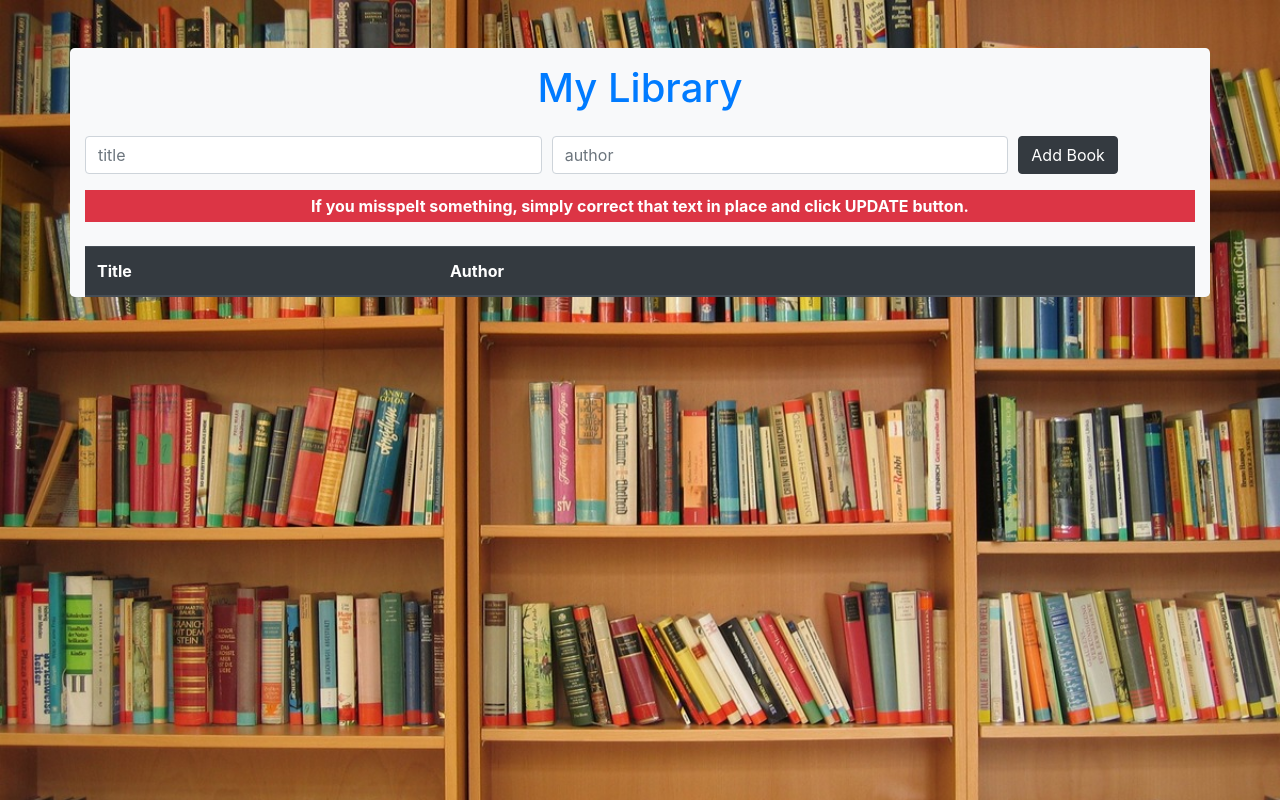
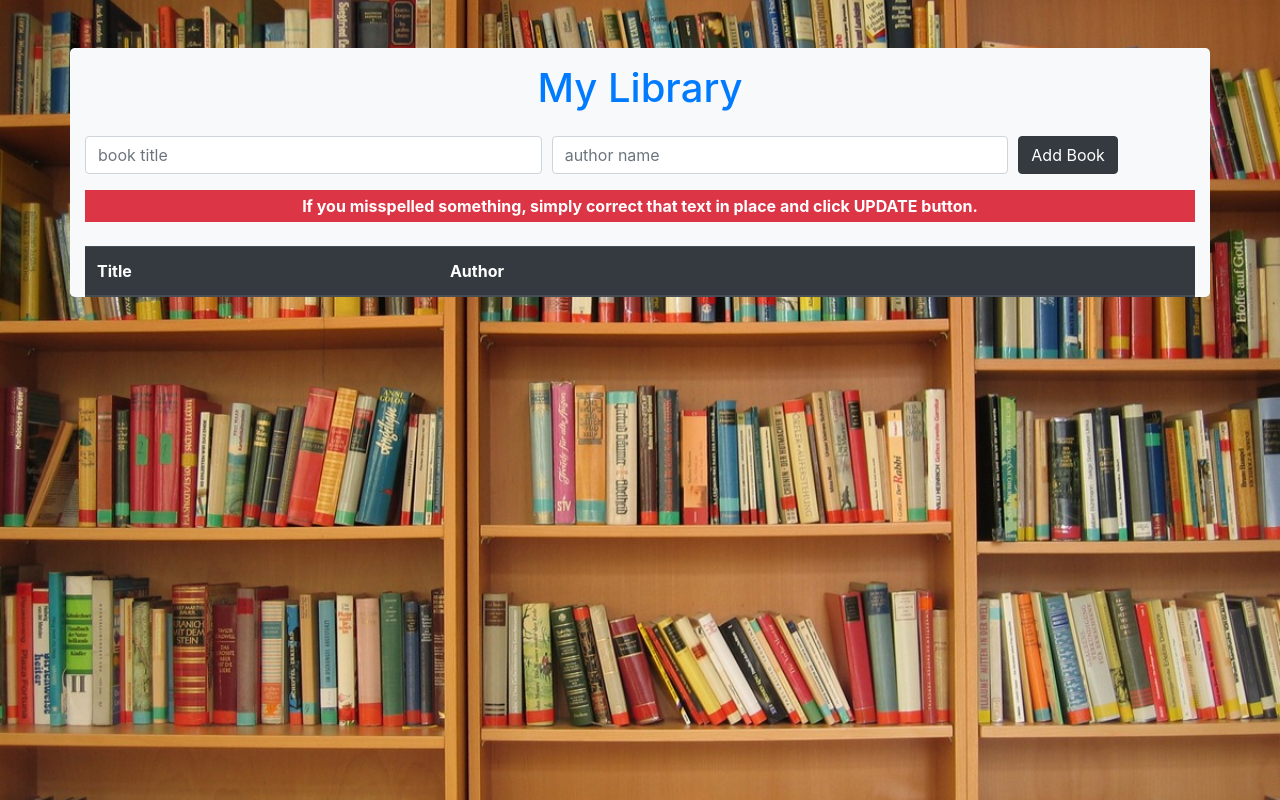
Before and after one commit to SafarAli-SS/bookshelf-app, a plain HTML site: page dist/bookshelf/index.html in a window 1280 px wide. Drawn offline with nearby package versions, Linux system fonts and the light colour scheme; no server answers.

```diff
--- a/dist/bookshelf/index.html
+++ b/dist/bookshelf/index.html
@@ -36,7 +36,7 @@
               class="form-control"
               name="title"
               id="book-title"
-              placeholder="title"
+              placeholder="book title"
             />
           </div>
           <div class="col-sm-5">
@@ -45,7 +45,7 @@
               class="form-control"
               name="author"
               id="book-author"
-              placeholder="author"
+              placeholder="author name"
             />
           </div>
           <div class="col-sm-2">
@@ -56,7 +56,7 @@
         </div>
       </form>
       <p class="font-weight-bold bg-danger  text-white text-center mt-3 p-1">
-        If you misspelt something, simply correct that text in place and click
+        If you misspelled something, simply correct that text in place and click
         UPDATE button.
       </p>
       <table class="table table-striped table-hover mt-4 mb-5">
```
